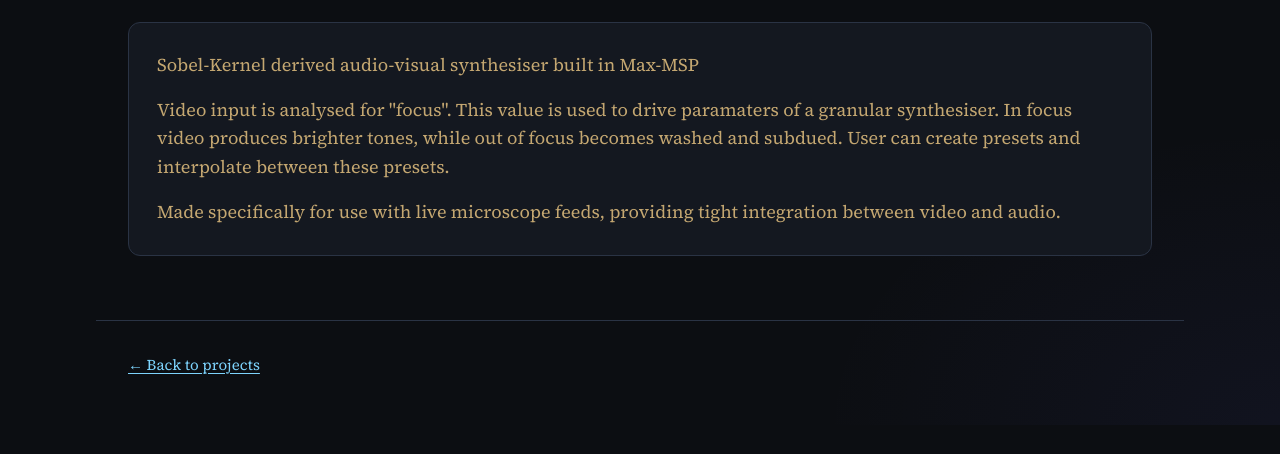
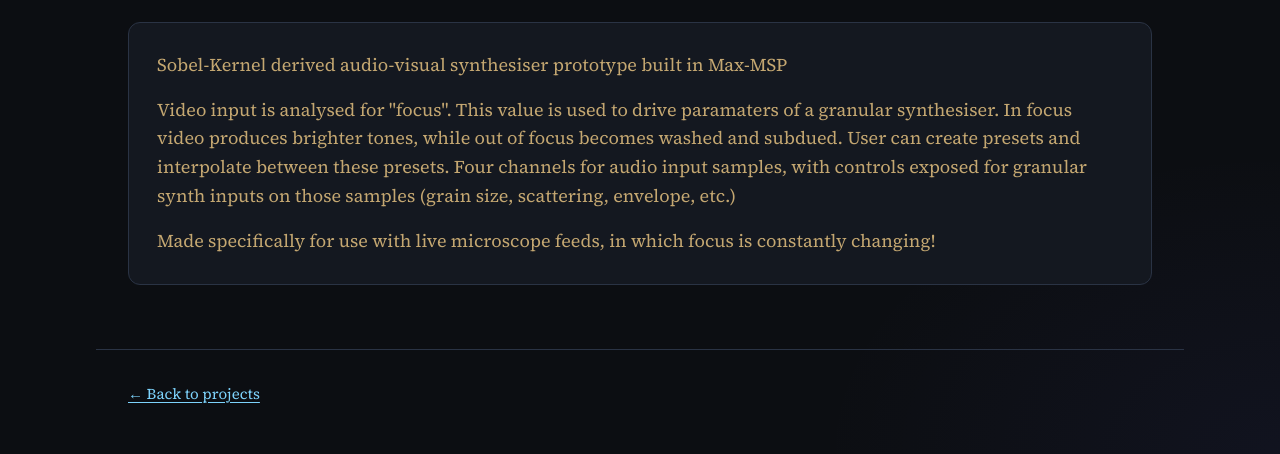
Before and after one commit to foolofaperegrin/perescope, a website: page projects/microfocal-tones/index.html in a window 1280 px wide. Shown: the part 893-1347 px from the top of the page. Before the commit the page ends 1318 px from the top, so only its background shows below. Drawn offline with Linux system fonts and the light colour scheme.

Commit message:
updating projects

```diff
--- a/projects/microfocal-tones/index.html
+++ b/projects/microfocal-tones/index.html
@@ -37,11 +37,11 @@
       </div>
     </figure>
     <div class="card">
-      <p>Sobel-Kernel derived audio-visual synthesiser built in Max-MSP<p>
+      <p>Sobel-Kernel derived audio-visual synthesiser prototype built in Max-MSP<p>
 
-        Video input is analysed for "focus". This value is used to drive paramaters of a granular synthesiser. In focus video produces brighter tones, while out of focus becomes washed and subdued. User can create presets and interpolate between these presets.<p>
+        Video input is analysed for "focus". This value is used to drive paramaters of a granular synthesiser. In focus video produces brighter tones, while out of focus becomes washed and subdued. User can create presets and interpolate between these presets. Four channels for audio input samples, with controls exposed for granular synth inputs on those samples (grain size, scattering, envelope, etc.)<p>
 
-        Made specifically for use with live microscope feeds, providing tight integration between video and audio.</p>
+        Made specifically for use with live microscope feeds, in which focus is constantly changing!</p>
     </div>
     <div class="gallery-mount" hidden></div>
   </main>
```
Also changed, not shown: projects/grains/index.html (+1 -3 lines), projects/into-ocean-ice/index.html (+1 -1 lines), projects/south-georgia-expedition/index.html (+1 -1 lines).
